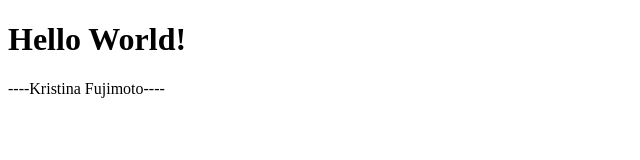
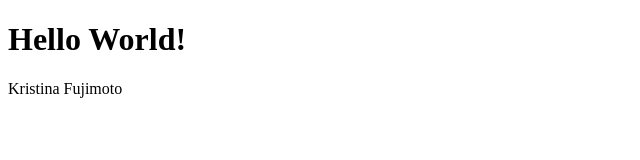
Before and after one commit to DS4200-S22/ic-01-kristinafuji, a plain HTML site: page index.html in a window 1280 px wide. Shown: the full height of the page, 0-640 px from the left. Drawn offline with Linux system fonts and the light colour scheme.

Commit message:
removed dashes

```diff
--- a/index.html
+++ b/index.html
@@ -6,7 +6,7 @@
 
 <p>
 
-----Kristina Fujimoto----
+Kristina Fujimoto
 
 </p>
 
```
